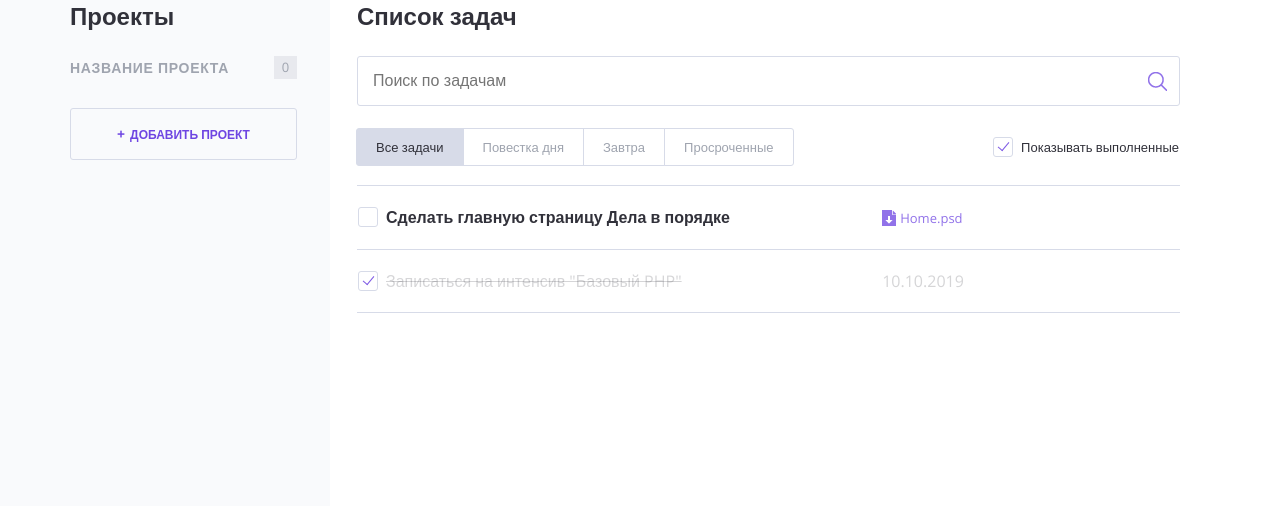
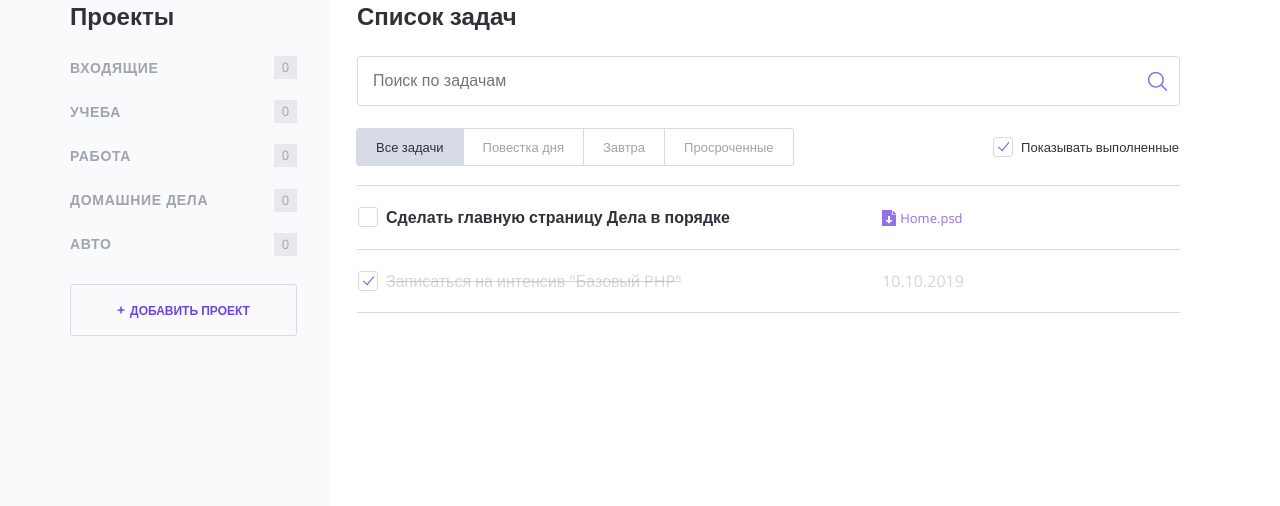
Before and after one commit to nigel-riss/80269-doingsdone, a PHP site: page / in a window 1280 px wide. Shown: the part 93-599 px from the top of the page. Run offline with PHP 8.4, Linux system fonts and the light colour scheme.

Commit message:
Add projects list

```diff
--- a/index.php
+++ b/index.php
@@ -5,12 +5,42 @@ $show_complete_tasks = rand(0, 1);
 $projects = ['Входящие', 'Учеба', 'Работа', 'Домашние дела', 'Авто'];
 // Tasks array
 $tasks = [
-    ['Собеседование в IT компании', '01.12.2019', 'Работа', false],
-    ['Выполнить тестовое задание', '25.12.2019', 'Работа', false],
-    ['Сделать задание первого раздела', '21.12.2019', 'Учеба', false],
-    ['Встреча с другом', '22.12.2019', 'Входящие', true],
-    ['Купить корм для кота', 'Нет', 'Домашние дела', false],
-    ['Заказать пиццу', 'Нет', 'Домашние дела', false]
+    [
+        'title' => 'Собеседование в IT компании',
+        'due' => '01.12.2019',
+        'project' => 'Работа',
+        'done' => false
+    ],
+    [
+        'title' => 'Выполнить тестовое задание',
+        'due' => '25.12.2019',
+        'project' => 'Работа',
+        'done' => false
+    ],
+    [
+        'title' => 'Сделать задание первого раздела',
+        'due' => '21.12.2019',
+        'project' => 'Учеба',
+        'done' => false
+    ],
+    [
+        'title' => 'Встреча с другом',
+        'due' => '22.12.2019',
+        'project' => 'Входящие',
+        'done' => true
+    ],
+    [
+        'title' => 'Купить корм для кота',
+        'due' => NULL,
+        'project' => 'Домашние дела',
+        'done' => false
+    ],
+    [
+        'title' => 'Заказать пиццу',
+        'due' => NULL,
+        'project' => 'Домашние дела',
+        'done' => false
+    ]
 ];
 ?>
 <!DOCTYPE html>
@@ -57,10 +87,12 @@ $tasks = [
 
                 <nav class="main-navigation">
                     <ul class="main-navigation__list">
-                        <li class="main-navigation__list-item">
-                            <a class="main-navigation__list-item-link" href="#">Название проекта</a>
-                            <span class="main-navigation__list-item-count">0</span>
-                        </li>
+                        <?php foreach ($projects as $key => $project): ?>
+                            <li class="main-navigation__list-item">
+                                <a class="main-navigation__list-item-link" href="#"><?=$project;?></a>
+                                <span class="main-navigation__list-item-count">0</span>
+                            </li>
+                        <?php endforeach; ?>
                     </ul>
                 </nav>
 
@@ -87,7 +119,7 @@ $tasks = [
 
                     <label class="checkbox">
                         <!--добавить сюда аттрибут "checked", если переменная $show_complete_tasks равна единице-->
-                        <input class="checkbox__input visually-hidden show_completed" type="checkbox" <?php echo $show_complete_tasks ? 'checked' : ''; ?>>
+                        <input class="checkbox__input visually-hidden show_completed" type="checkbox" <?=$show_complete_tasks ? 'checked' : '';?>>
                         <span class="checkbox__text">Показывать выполненные</span>
                     </label>
                 </div>
```
